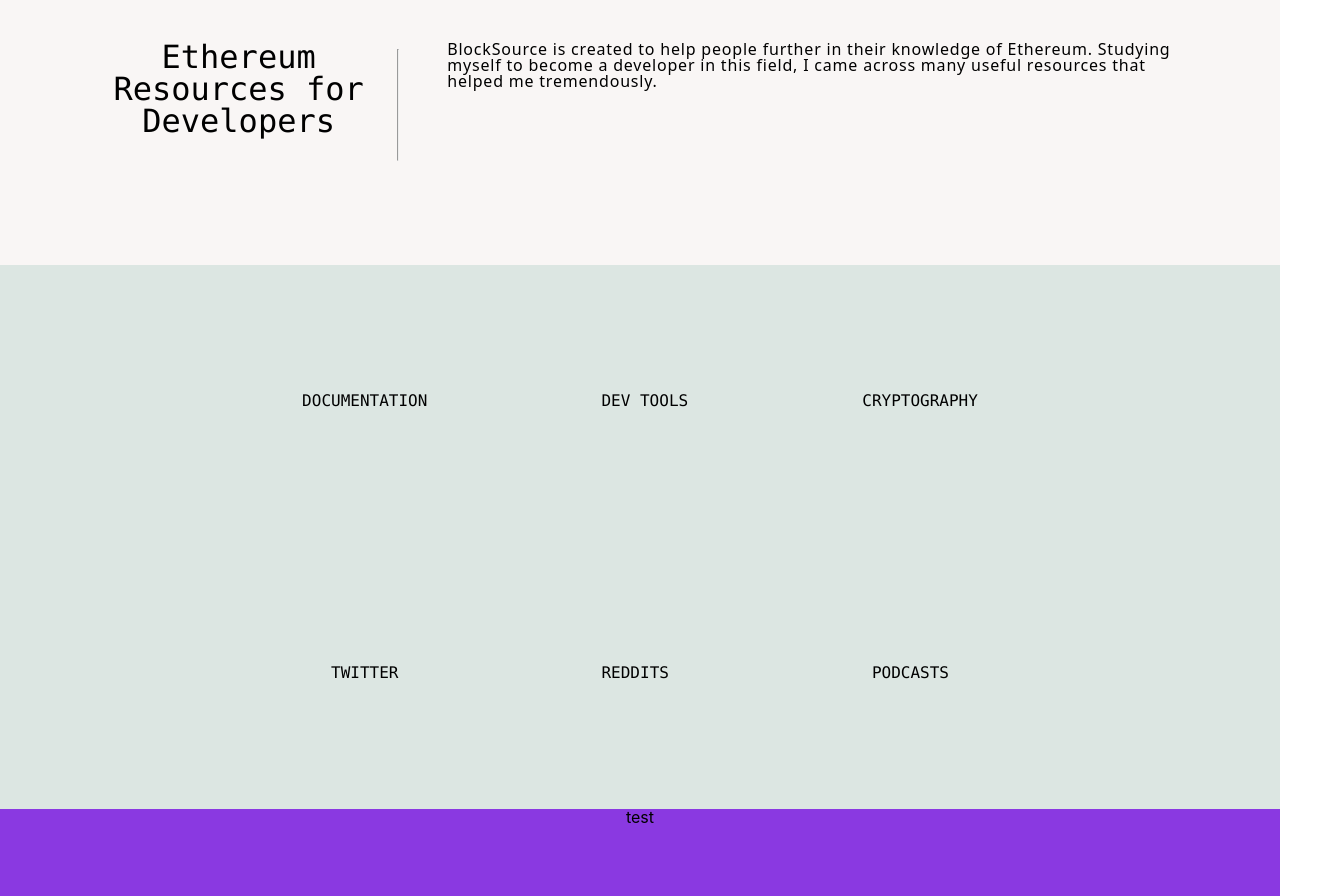
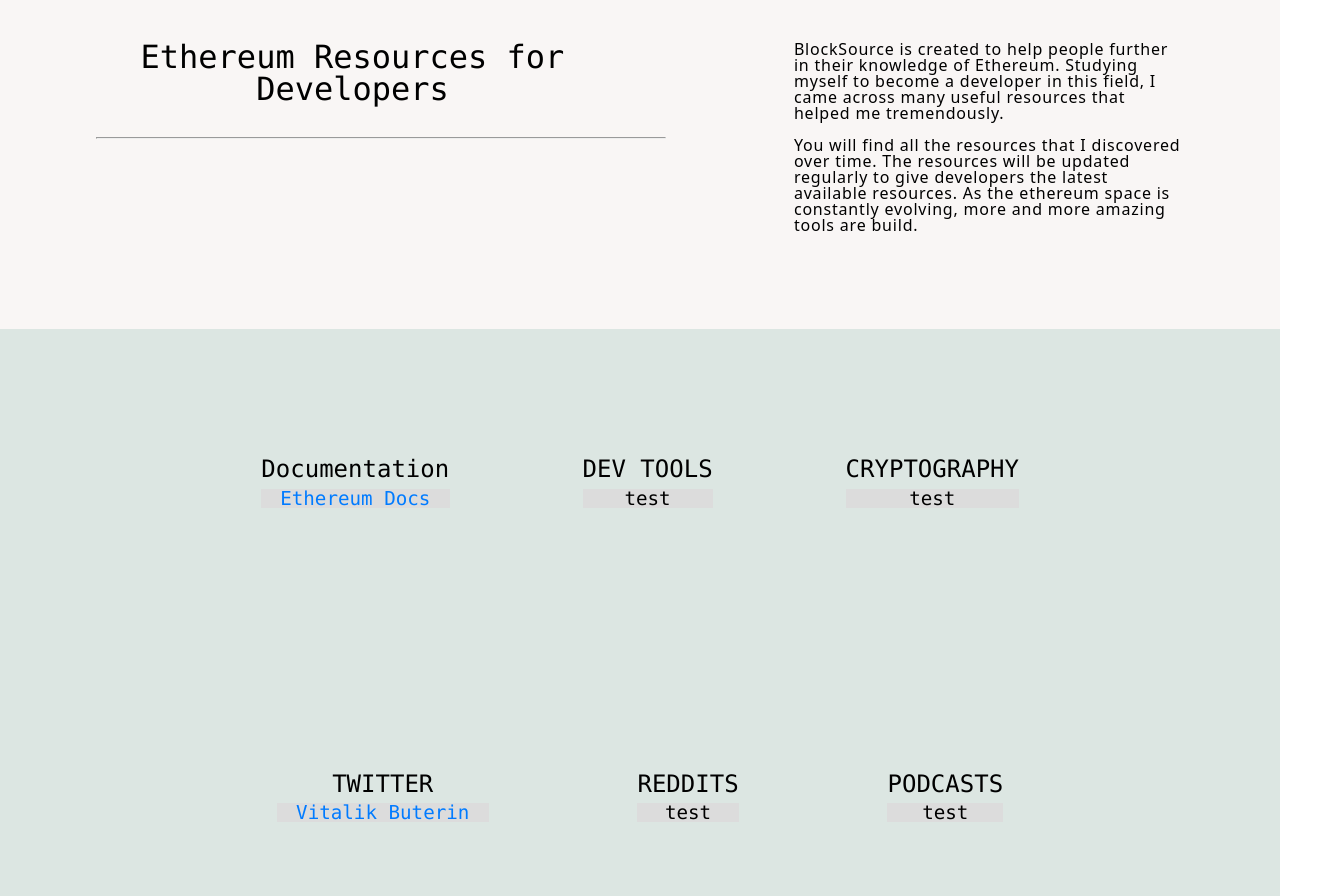
Before and after one commit to Danieltda/OXDAMZOR, a React (Create React App) app: page / in a window 1280 px wide. Shown: the part 140-1036 px from the top of the page, 1328 px wide, since content can reach past the window. Built offline with nearby package versions, Linux system fonts and the light colour scheme.

Commit message:
update resource section

```diff
--- a/src/App.css
+++ b/src/App.css
@@ -1,9 +1,5 @@
 .App {
   text-align: center;
-}
-
-.navigation-bar {
-  width: 100vw;
 }
 
 .link-style {
--- a/src/Components/Overview/overview.css
+++ b/src/Components/Overview/overview.css
@@ -1,3 +1,14 @@
+/* * {
+  background: #000 !important;
+  color: #0f0 !important;
+  outline: solid #f00 1px !important;
+} */
+
+* {
+  margin: 0;
+  padding: 0;
+}
+
 .overview-section-s1 {
   display: flex;
   justify-content: flex-start;
@@ -11,14 +22,11 @@
     "Liberation Mono", Menlo, Courier, monospace;
   padding-bottom: 1em;
   font-weight: 400;
-}
-
-.hr {
-  margin-left: 1em;
+  width: 90%;
 }
 
 .overview-section-p {
-  margin-left: 3em;
+  margin-left: 8em;
   letter-spacing: 0.05em;
   word-wrap: break-word;
   font-family: system-ui, -apple-system, BlinkMacSystemFont, Segoe UI, Roboto,
@@ -26,4 +34,5 @@
     Segoe UI Symbol;
   font-size: 1em;
   text-align: left;
+  width: 40%;
 }
--- a/src/Components/Overview/overview.jsx
+++ b/src/Components/Overview/overview.jsx
@@ -7,12 +7,19 @@
       <div className="overview-section-s1">
         <div>
           <h1 className="h1-overview">Ethereum Resources for Developers</h1>
+          <hr className="hr" />
         </div>
-        <hr className="hr" />
+
         <p className="overview-section-p">
           BlockSource is created to help people further in their knowledge of
           Ethereum. Studying myself to become a developer in this field, I came
           across many useful resources that helped me tremendously.
+          <br />
+          <br />
+          You will find all the resources that I discovered over time. The
+          resources will be updated regularly to give developers the latest
+          available resources. As the ethereum space is constantly evolving,
+          more and more amazing tools are build.
         </p>
       </div>
     </>
--- a/src/Components/Resources/resources.css
+++ b/src/Components/Resources/resources.css
@@ -1,3 +1,9 @@
+/* * {
+  background: #000 !important;
+  color: #0f0 !important;
+  outline: solid #f00 1px !important;
+} */
+
 .section1-resources {
   background-color: rgb(220, 230, 226);
   display: flex;
@@ -13,3 +19,11 @@
   background-color: #8a39e1;
   height: 245px;
 }
+
+.section1-resources-sources {
+  background-color: gainsboro;
+}
+
+.section1-resources-titles {
+  font-size: 1.5em;
+}
--- a/src/Components/Resources/resources.jsx
+++ b/src/Components/Resources/resources.jsx
@@ -8,14 +8,77 @@
   return (
     <>
       <section className="section1-resources">
-        <div>DOCUMENTATION</div>
-        <div>DEV TOOLS</div>
-        <div>CRYPTOGRAPHY</div>
+        <div>
+          <h1 className="section1-resources-titles">Documentation </h1>
+          <ul className="section1-resources-sources">
+            <li>
+              <a
+                href="https://ethereum.org/en/developers/docs/"
+                target="_blank"
+              >
+                Ethereum Docs
+              </a>
+            </li>
+            <li></li>
+            <li></li>
+            <li></li>
+          </ul>
+        </div>
+        <div>
+          <h1 className="section1-resources-titles">DEV TOOLS </h1>
+          <ul className="section1-resources-sources">
+            <li>test</li>
+            <li></li>
+            <li></li>
+            <li></li>
+          </ul>
+        </div>
+        <div>
+          <h1 className="section1-resources-titles">CRYPTOGRAPHY </h1>
+          <ul className="section1-resources-sources">
+            <li>test</li>
+            <li></li>
+            <li></li>
+            <li></li>
+          </ul>
+        </div>
       </section>
       <section className="section1-resources">
-        <div>TWITTER</div>
-        <div>REDDITS</div>
-        <div>PODCASTS</div>
+        <div>
+          <h1 className="section1-resources-titles">TWITTER </h1>
+          <ul className="section1-resources-sources">
+            <li>
+              {" "}
+              <a
+                href="https://twitter.com/VitalikButerin?s=20&t=bPOdTxT3_DMCMqzxGTeLGg"
+                target="_blank"
+              >
+                Vitalik Buterin
+              </a>
+            </li>
+            <li></li>
+            <li></li>
+            <li></li>
+          </ul>
+        </div>
+        <div>
+          <h1 className="section1-resources-titles">REDDITS </h1>
+          <ul className="section1-resources-sources">
+            <li>test</li>
+            <li></li>
+            <li></li>
+            <li></li>
+          </ul>
+        </div>
+        <div>
+          <h1 className="section1-resources-titles">PODCASTS </h1>
+          <ul className="section1-resources-sources">
+            <li>test</li>
+            <li></li>
+            <li></li>
+            <li></li>
+          </ul>
+        </div>
       </section>
       <footer className="footer-overview">test</footer>
     </>
```
